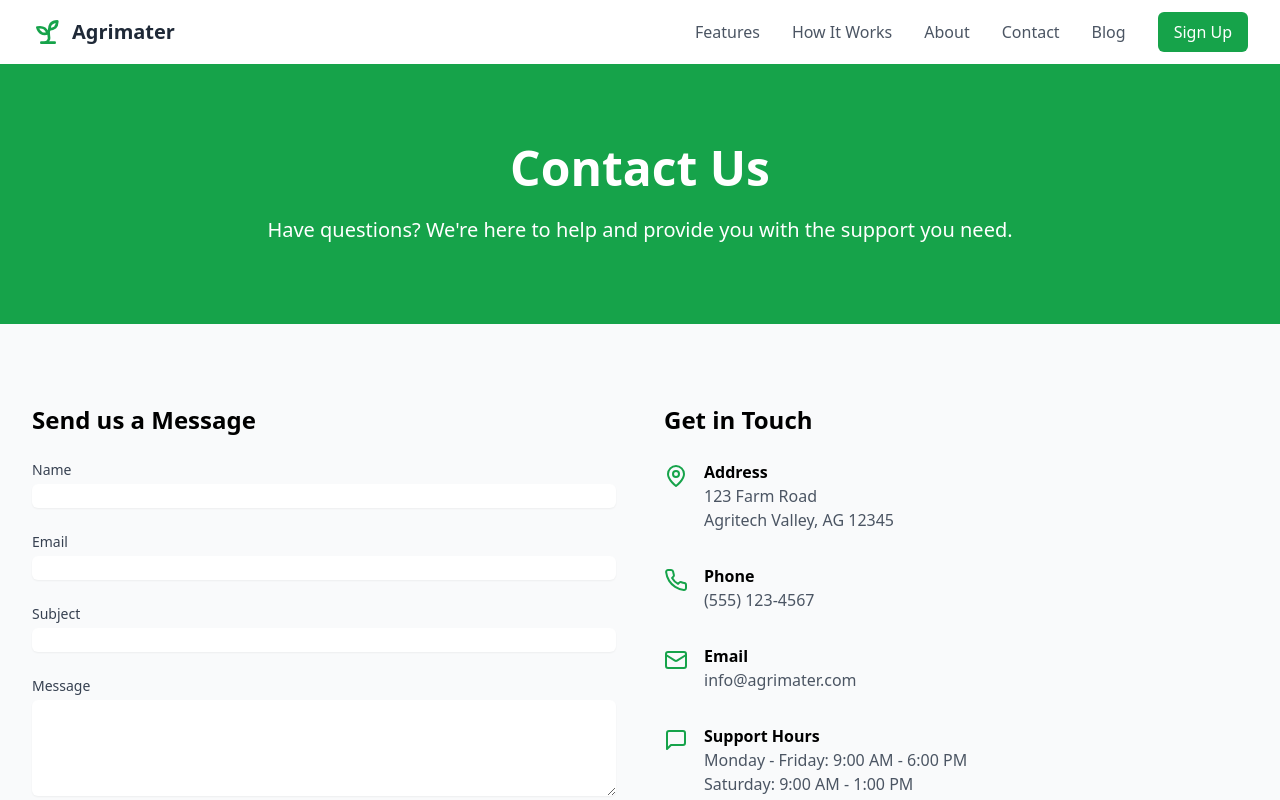
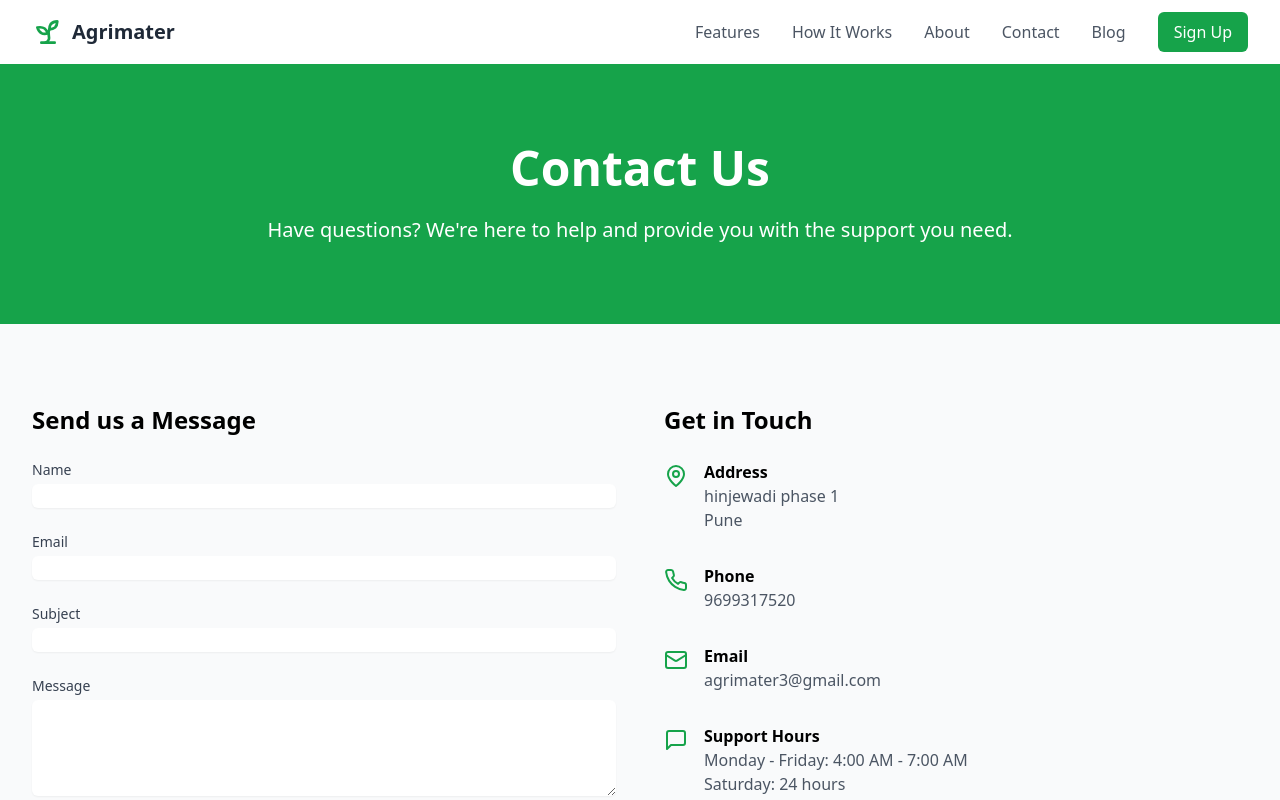
Before and after one commit to Dhairyashil-ui/projects, a React (Vite) app: page /contact in a window 1280 px wide. Shown: the top 800 px of the page. Built offline with nearby package versions, Linux system fonts and the light colour scheme.

Commit message:
Update Contact.tsx

```diff
--- a/src/pages/Contact.tsx
+++ b/src/pages/Contact.tsx
@@ -118,8 +118,8 @@ const Contact = () => {
                   <div className="ml-4">
                     <h3 className="font-semibold">Address</h3>
                     <p className="text-gray-600">
-                      123 Farm Road<br />
-                      Agritech Valley, AG 12345
+                      hinjewadi phase 1<br />
+                      Pune
                     </p>
                   </div>
                 </div>
@@ -127,14 +127,14 @@ const Contact = () => {
                   <Phone className="h-6 w-6 text-green-600 mt-1" />
                   <div className="ml-4">
                     <h3 className="font-semibold">Phone</h3>
-                    <p className="text-gray-600">(555) 123-4567</p>
+                    <p className="text-gray-600">9699317520</p>
                   </div>
                 </div>
                 <div className="flex items-start">
                   <Mail className="h-6 w-6 text-green-600 mt-1" />
                   <div className="ml-4">
                     <h3 className="font-semibold">Email</h3>
-                    <p className="text-gray-600">info@agrimater.com</p>
+                    <p className="text-gray-600">agrimater3@gmail.com</p>
                   </div>
                 </div>
                 <div className="flex items-start">
@@ -142,8 +142,8 @@ const Contact = () => {
                   <div className="ml-4">
                     <h3 className="font-semibold">Support Hours</h3>
                     <p className="text-gray-600">
-                      Monday - Friday: 9:00 AM - 6:00 PM<br />
-                      Saturday: 9:00 AM - 1:00 PM
+                      Monday - Friday: 4:00 AM - 7:00 AM<br />
+                      Saturday: 24 hours
                     </p>
                   </div>
                 </div>
```
